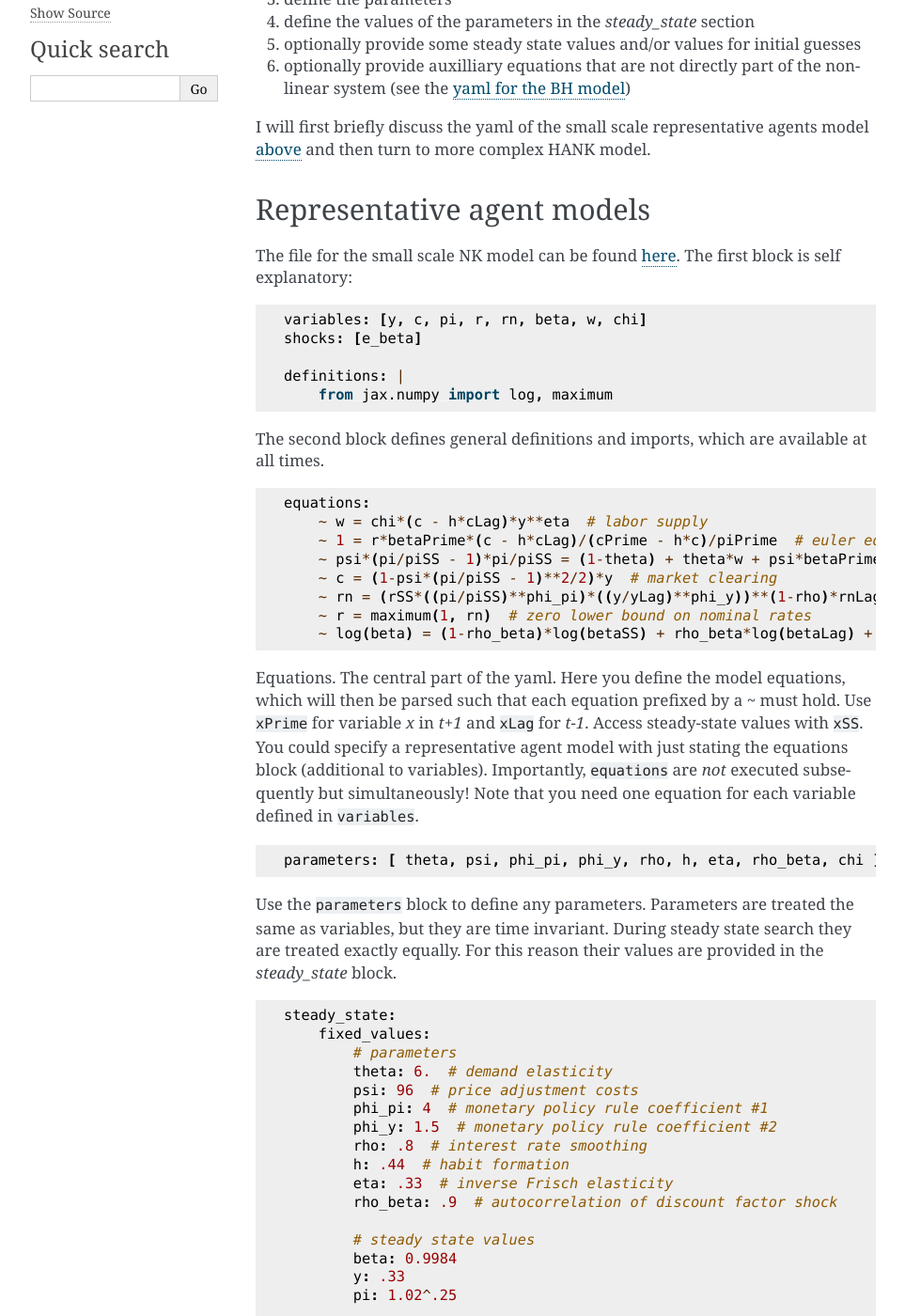
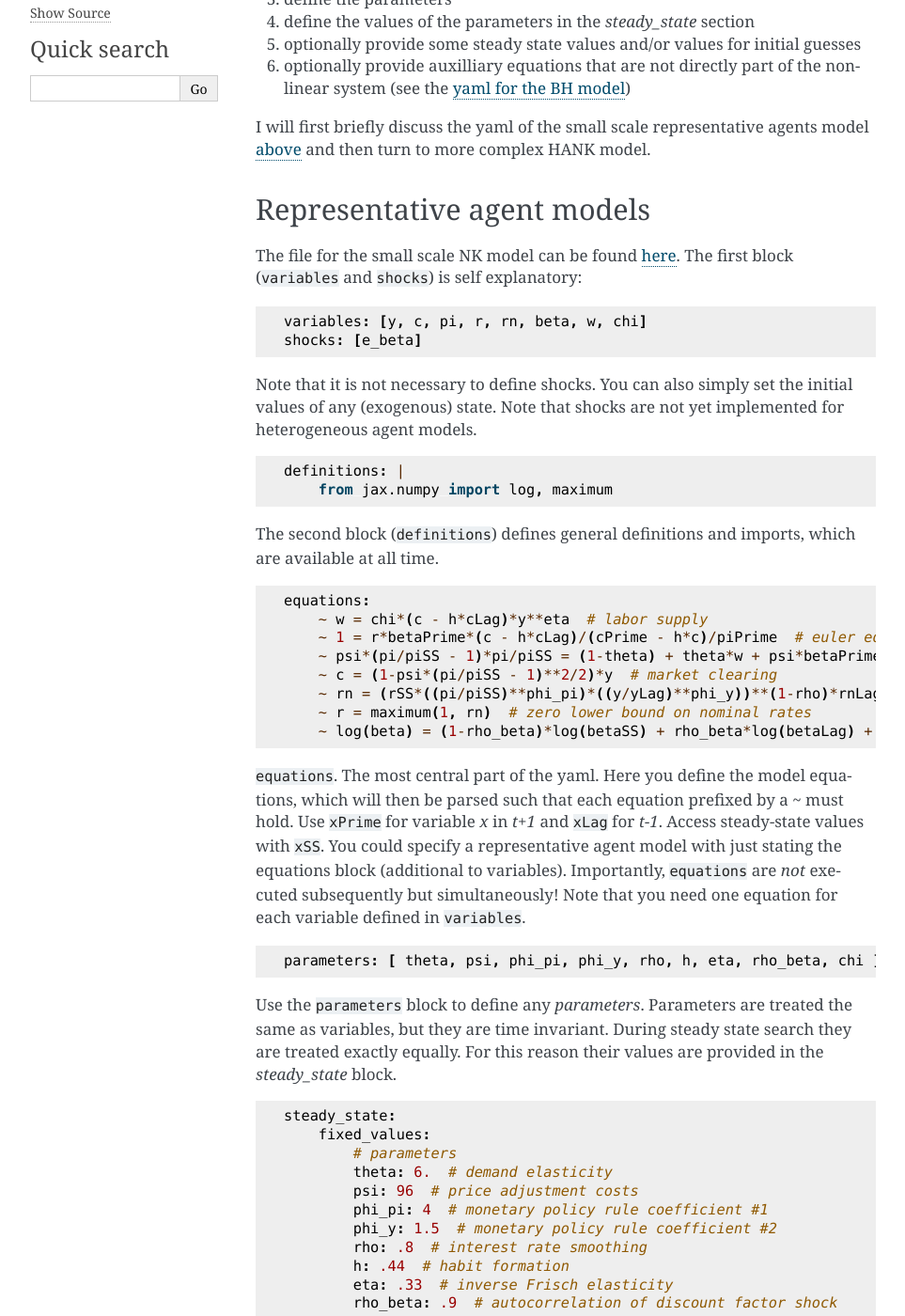
Before and after one commit to gboehl/econpizza, a Sphinx documentation site: the page built from docs/the_yaml.rst, in a window 1280 px wide and 1400 px high, scrolled down 252 px. Shown: the whole window at 94% size, without its empty margins (148-1111 px from the left). Built offline with Sphinx 7.4.7, drawn with Linux system fonts in a browser that asks for light colours.

Commit message:
expand docs

```diff
--- a/docs/the_yaml.rst
+++ b/docs/the_yaml.rst
@@ -16,17 +16,21 @@ I will first briefly discuss the yaml of the small scale representative agents m
 Representative agent models
 ^^^^^^^^^^^^^^^^^^^^^^^^^^^
 
-The file for the small scale NK model can be found `here <https://github.com/gboehl/econpizza/blob/master/econpizza/examples/nk.yaml>`_. The first block is self explanatory:
+The file for the small scale NK model can be found `here <https://github.com/gboehl/econpizza/blob/master/econpizza/examples/nk.yaml>`_. The first block (``variables`` and ``shocks``) is self explanatory:
 
 .. code-block::
 
     variables: [y, c, pi, r, rn, beta, w, chi]
     shocks: [e_beta]
 
+Note that it is not necessary to define shocks. You can also simply set the initial values of any (exogenous) state. Note that shocks are not yet implemented for heterogeneous agent models.
+
+.. code-block::
+
     definitions: |
         from jax.numpy import log, maximum
 
-The second block defines general definitions and imports, which are available at all times.
+The second block (``definitions``) defines general definitions and imports, which are available at all time.
 
 .. code-block::
 
@@ -39,14 +43,14 @@ The second block defines general definitions and imports, which are available at
         ~ r = maximum(1, rn)  # zero lower bound on nominal rates
         ~ log(beta) = (1-rho_beta)*log(betaSS) + rho_beta*log(betaLag) + e_beta  # exogenous discount factor shock
 
-Equations. The central part of the yaml. Here you define the model equations, which will then be parsed such that each equation prefixed by a `~` must hold. Use ``xPrime`` for variable `x` in `t+1` and ``xLag`` for `t-1`. Access steady-state values with ``xSS``. You could specify a representative agent model with just stating the equations block (additional to variables). Importantly, ``equations`` are *not* executed subsequently but simultaneously!
+``equations``. The most central part of the yaml. Here you define the model equations, which will then be parsed such that each equation prefixed by a `~` must hold. Use ``xPrime`` for variable `x` in `t+1` and ``xLag`` for `t-1`. Access steady-state values with ``xSS``. You could specify a representative agent model with just stating the equations block (additional to variables). Importantly, ``equations`` are *not* executed subsequently but simultaneously!
 Note that you need one equation for each variable defined in ``variables``.
 
 .. code-block::
 
     parameters: [ theta, psi, phi_pi, phi_y, rho, h, eta, rho_beta, chi ]
 
-Use the ``parameters`` block to define any parameters. Parameters are treated the same as variables, but they are time invariant. During steady state search they are treated exactly equally. For this reason their values are provided in the `steady_state` block.
+Use the ``parameters`` block to define any *parameters*. Parameters are treated the same as variables, but they are time invariant. During steady state search they are treated exactly equally. For this reason their values are provided in the `steady_state` block.
 
 .. code-block::
 
```
